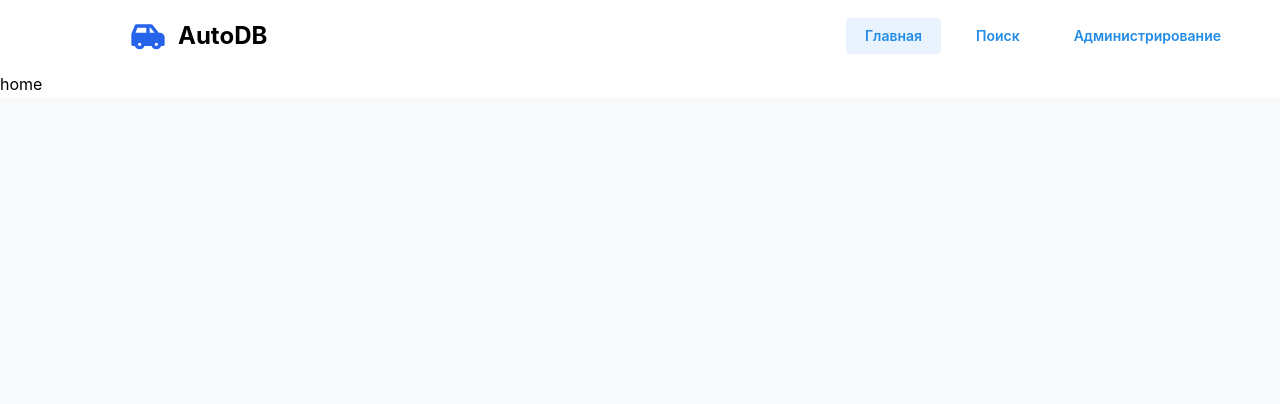
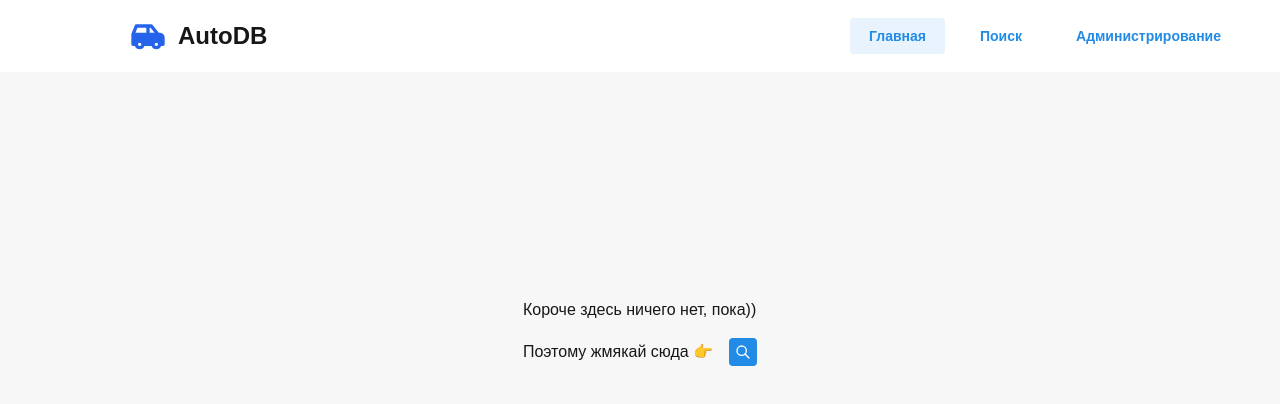
Before and after one commit to abdugaffor2004/Auto-DB, a Next.js app: page / in a window 1280 px wide. Shown: the top 404 px of the page. Built offline with nearby package versions, Linux system fonts and the light colour scheme.

Commit message:
feat: add some extra styles

```diff
--- a/app/components/Header/Header.tsx
+++ b/app/components/Header/Header.tsx
@@ -5,7 +5,7 @@ import { NavButtons } from './NavButtons';
 
 export const Header: FC = () => {
   return (
-    <header className="flex justify-between items-center pl-32 pr-10 py-4">
+    <header className="flex justify-between items-center pl-32 pr-10 py-4 bg-white">
       <Group gap="10px" align="center">
         <IconCarFilled color="#2563EB" size="2.5rem" />
         <Text fw={700} fz="1.5rem">
--- a/app/globals.css
+++ b/app/globals.css
@@ -3,7 +3,7 @@
 @tailwind utilities;
 
 :root {
-  --background: #f9fafb;
+  --background: #f7f7f7;
   --foreground: #171717;
 }
 
@@ -14,7 +14,7 @@
   }
 }
 
-html {
+html body {
   color: var(--foreground);
   background: var(--background);
   font-family: Arial, Helvetica, sans-serif;
--- a/app/layout.tsx
+++ b/app/layout.tsx
@@ -25,7 +25,7 @@ export default function RootLayout({
       <body className={`${interSans.variable} antialiased`}>
         <MantineProvider>
           <Header />
-          <main>{children}</main>
+          <main className='mt-5'>{children}</main>
         </MantineProvider>
       </body>
     </html>
--- a/app/page.tsx
+++ b/app/page.tsx
@@ -1,3 +1,20 @@
-export default async function Home() {
-  return <div>home</div>;
+import { ActionIcon, Center, Group, Stack, Text } from '@mantine/core';
+import { IconSearch } from '@tabler/icons-react';
+import Link from 'next/link';
+
+export default function Home() {
+  return (
+    <Center h="60vh">
+      <Stack>
+        <Text>Короче здесь ничего нет, пока))</Text>
+
+        <Group>
+          Поэтому жмякай сюда 👉
+          <ActionIcon component={Link} href="/search/auto">
+            <IconSearch size={16} />
+          </ActionIcon>
+        </Group>
+      </Stack>
+    </Center>
+  );
 }
--- a/app/search/auto/page.tsx
+++ b/app/search/auto/page.tsx
@@ -1,7 +1,17 @@
-import React from 'react';
+import { Input } from '@mantine/core';
+import { IconSearch } from '@tabler/icons-react';
+import { FC } from 'react';
 
-const page = () => {
-  return <div>page</div>;
+const AutoSearchPage: FC = () => {
+  return (
+    <div>
+      <div className="bg-white mt-10 py-10 px-16">
+        <div className="max-w-[300px]">
+          <Input leftSection={<IconSearch size="1.2rem" />} placeholder="Поиск" />
+        </div>
+      </div>
+    </div>
+  );
 };
 
-export default page;
+export default AutoSearchPage;
```
